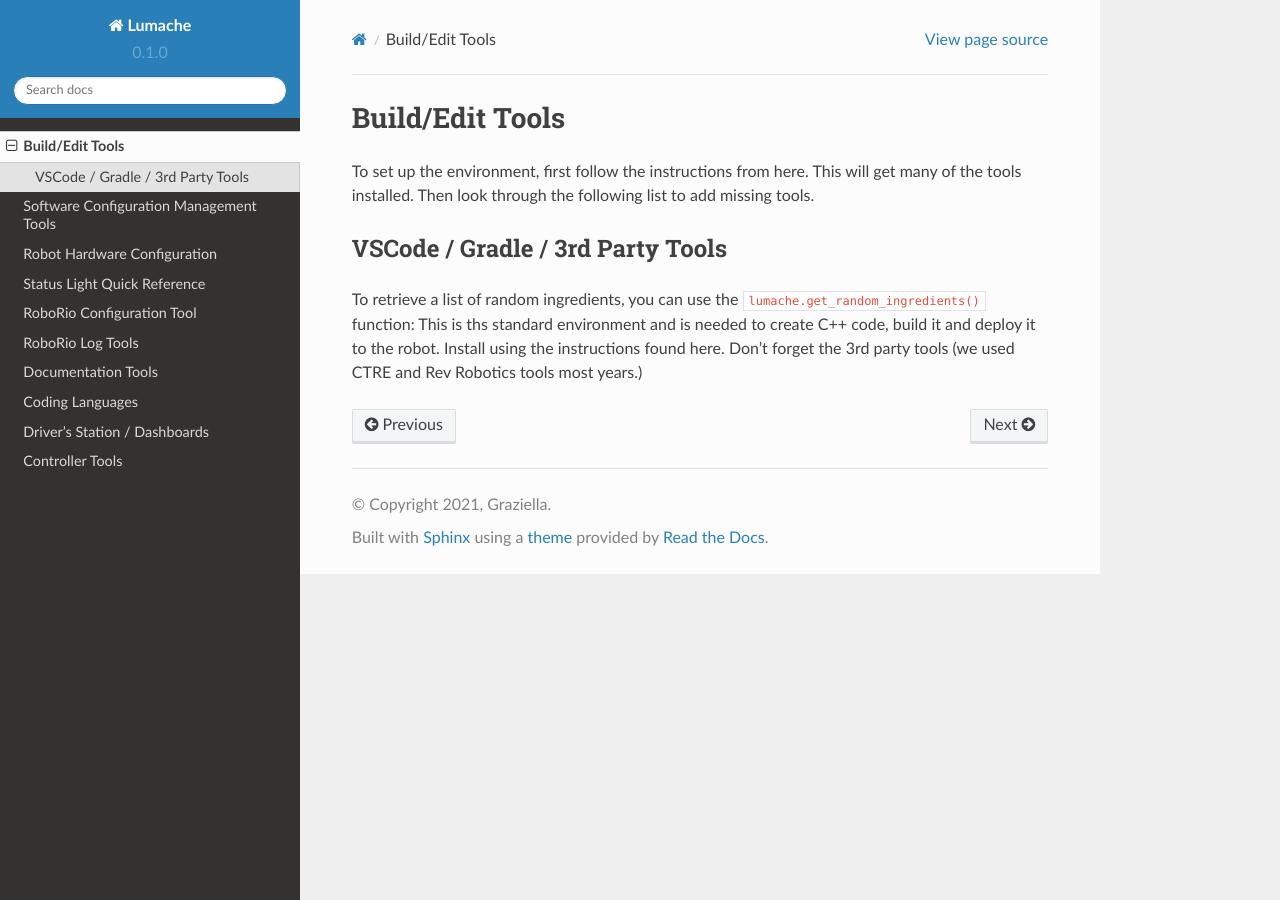
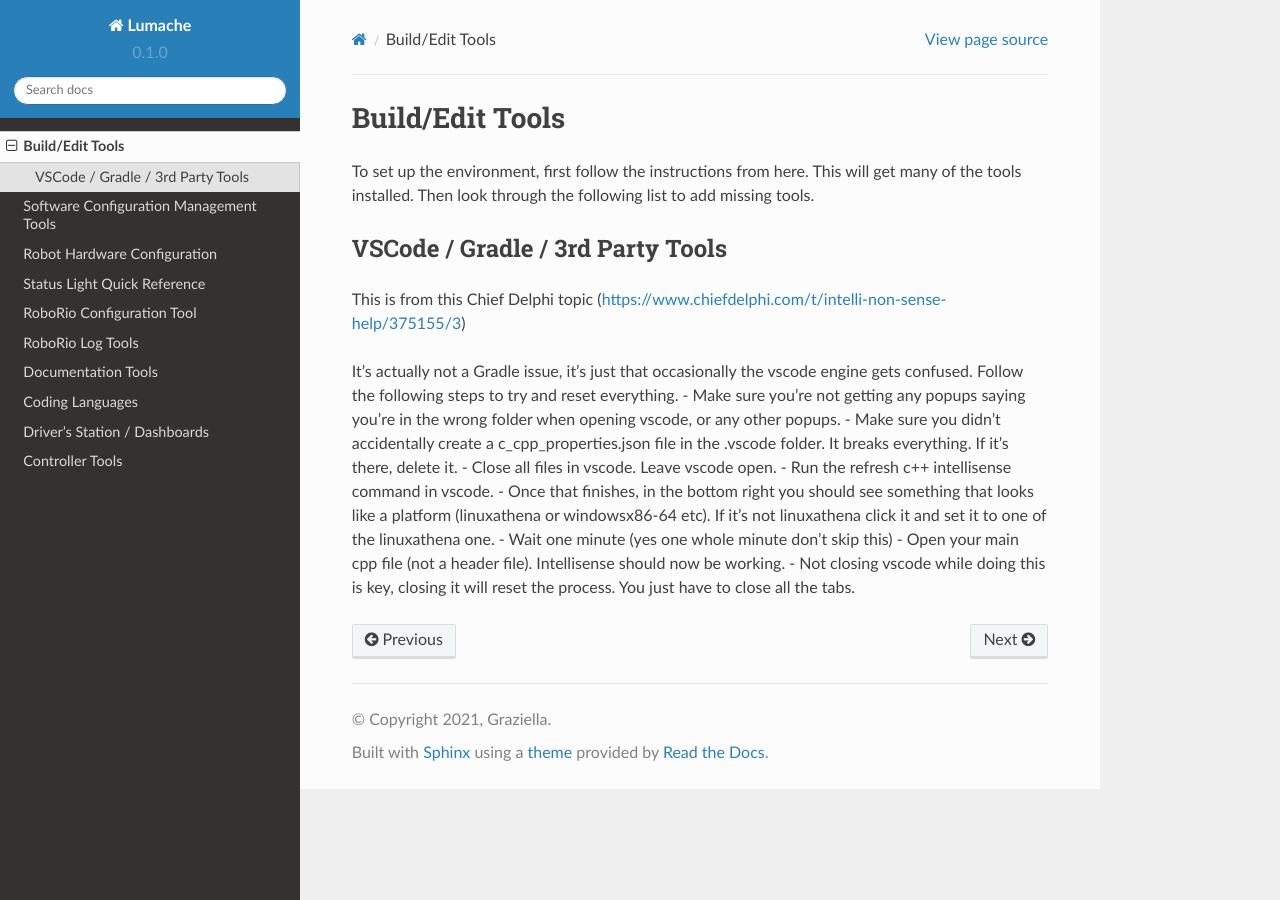
Before and after one commit to Team302/Team302Doco, a Sphinx documentation site: the page built from docs/source/buildEditTools.rst, in a window 1280 px wide. Built offline with Sphinx 7.4.7 and the Read the Docs theme 2.0.0, drawn with Linux system fonts in a browser that asks for light colours; pages that are not in the unit, such as notebooks, are missing from menus.

Commit message:
Update buildEditTools.rst
Add Intellisense fix

```diff
--- a/docs/source/buildEditTools.rst
+++ b/docs/source/buildEditTools.rst
@@ -7,6 +7,14 @@
 VSCode / Gradle / 3rd Party Tools
 ----------------------------------
 
-To retrieve a list of random ingredients,
-you can use the ``lumache.get_random_ingredients()`` function:
-This is ths standard environment and is needed to create C++ code, build it and deploy it to the robot. Install using the instructions found here. Don't forget the 3rd party tools (we used CTRE and Rev Robotics tools most years.)
+This is from this Chief Delphi topic (https://www.chiefdelphi.com/t/intelli-non-sense-help/375155/3)
+
+It’s actually not a Gradle issue, it’s just that occasionally the vscode engine gets confused. Follow the following steps to try and reset everything.
+- Make sure you’re not getting any popups saying you’re in the wrong folder when opening vscode, or any other popups.
+- Make sure you didn’t accidentally create a c_cpp_properties.json file in the .vscode folder. It breaks everything. If it’s there, delete it.
+- Close all files in vscode. Leave vscode open.
+- Run the refresh c++ intellisense command in vscode.
+- Once that finishes, in the bottom right you should see something that looks like a platform (linuxathena or windowsx86-64 etc). If it’s not linuxathena click it and set it to one of the linuxathena one.
+- Wait one minute (yes one whole minute don’t skip this)
+- Open your main cpp file (not a header file). Intellisense should now be working.
+- Not closing vscode while doing this is key, closing it will reset the process. You just have to close all the tabs.
```
